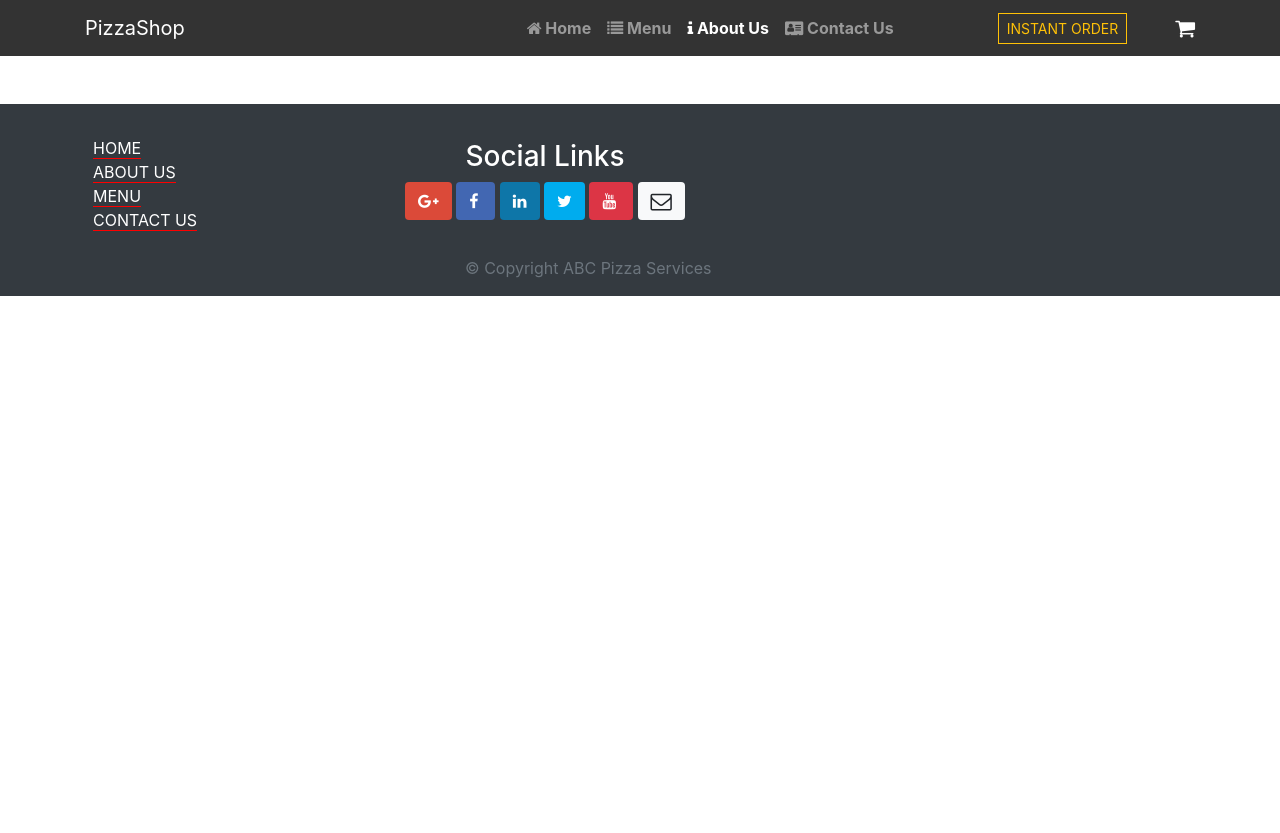
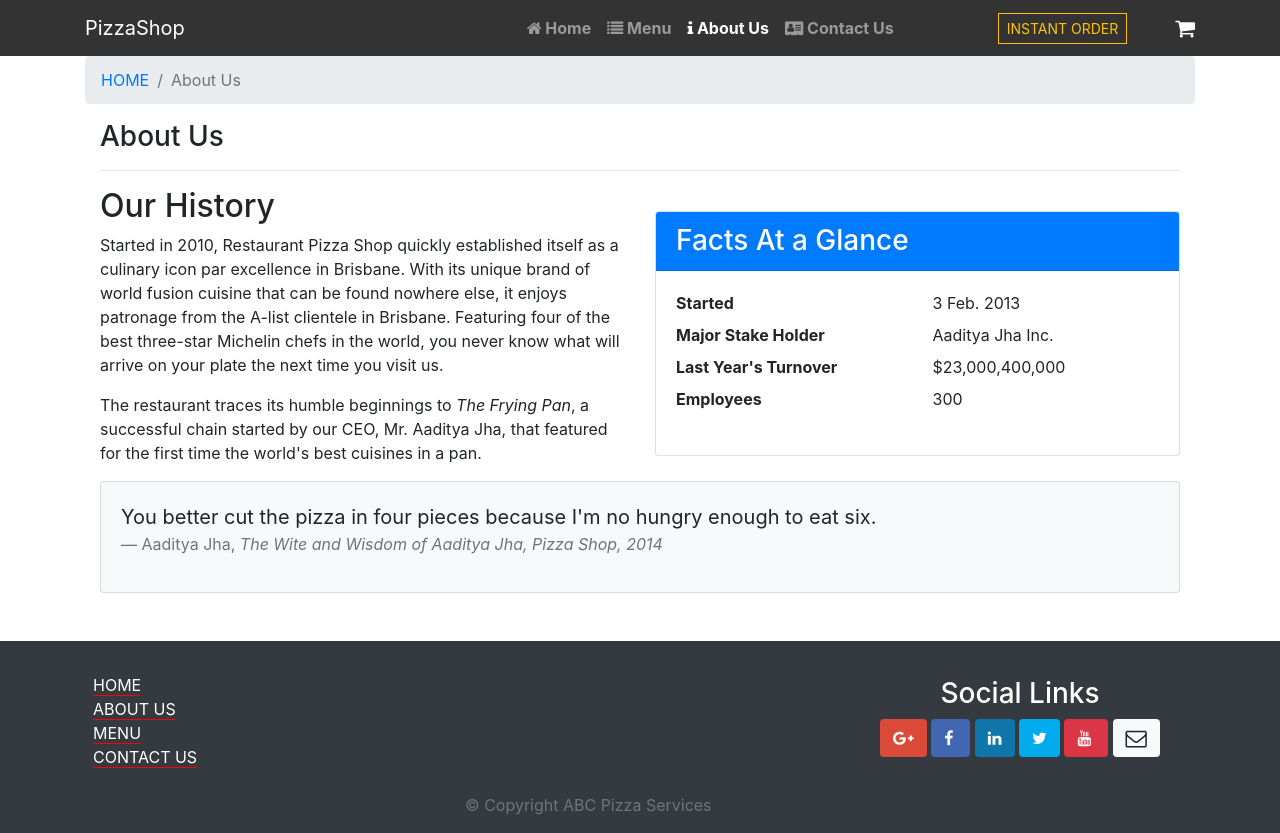
Before and after one commit to aadityajha1/Pizza-Restaurant, a website: page aboutus.html in a window 1280 px wide. Before the commit the page ends 800 px from the top, so only its background shows below. Drawn offline with nearby package versions, Linux system fonts and the light colour scheme.

Commit message:
About Us designed

```diff
--- a/aboutus.html
+++ b/aboutus.html
@@ -91,6 +91,57 @@
         </div>
     </div>
 
+    <!-- Main body -->
+    <div class="container">
+        <div class="container">
+            <div class="row align-items-center">
+                <ol class="col-12 breadcrumb">
+                    <li class="breadcrumb-item"><a href="index.html">HOME</a></li>
+                    <li class="breadcrumb-item active">About Us</li>
+                </ol>
+                <div class="col-12">
+                   <h3>About Us</h3>
+                   <hr>
+                </div>
+            </div>
+
+            <div class="row row-content align-items-center">
+                <div class="col-12 col-sm-6">
+                    <h2>Our History</h2>
+                    <p>Started in 2010, Restaurant Pizza Shop quickly established itself as a culinary icon par excellence in Brisbane. With its unique brand of world fusion cuisine that can be found nowhere else, it enjoys patronage from the A-list clientele in Brisbane.  Featuring four of the best three-star Michelin chefs in the world, you never know what will arrive on your plate the next time you visit us.</p>
+                    <p>The restaurant traces its humble beginnings to <em>The Frying Pan</em>, a successful chain started by our CEO, Mr. Aaditya Jha, that featured for the first time the world's best cuisines in a pan.</p>
+                </div>
+                <div class="col-sm">
+                    <div class="card">
+                        <h3 class="card-header bg-primary text-white">Facts At a Glance</h3>
+                        <div class="card-body">
+                            <dl class="row">
+                                <dt class="col-6">Started</dt>
+                                <dd class="col-6">3 Feb. 2013 </dd>
+                                <dt class="col-6">Major Stake Holder</dt>
+                                <dd class="col-6">Aaditya Jha Inc. </dd>
+                                <dt class="col-6">Last Year's Turnover</dt>
+                                <dd class="col-6">$23,000,400,000 </dd>
+                                <dt class="col-6">Employees</dt>
+                                <dd class="col-6">300</dd>
+                            </dl>
+                        </div>
+                    </div>
+                </div>
+                <div class="col-12">
+                    <div class="card card-body bg-light">
+                        <blockquote class="blockquote">
+                            <p class="mb-0">You better cut the pizza in four pieces because I'm no hungry enough to eat six.</p>
+                            <footer class="blockquote-footer">Aaditya Jha,
+                                <cite title="Source Title">The Wite and Wisdom of Aaditya Jha, Pizza Shop, 2014</cite>
+                            </footer>
+                        </blockquote>
+                    </div>
+                </div>
+            </div>
+        </div>
+    </div>
+    <!-- Footer of the page -->
     <footer class="bg-dark text-white mt-5">
         <div class="container">
             <div class="row">
@@ -102,7 +153,7 @@
                        <li><a href="" class="text-decoration-none text-white links">CONTACT US</a></li>
                     </ul>
                 </div>
-                <div class="col-12 col-sm-4 align-self-center float-right">
+                <div class="col-12 col-sm-4 align-self-center ml-auto">
                     <h3 class="text-center">Social Links</h3>
                     <div class="text-center">
                         <a class="btn btn-social-icon btn-google " href="http://google.com/+"><span class="fa fa-google-plus"></span></a>
```
Also changed, not shown: contact.html (+1 -1 lines), index.html (+2 -2 lines), menu.html (+1 -1 lines).
